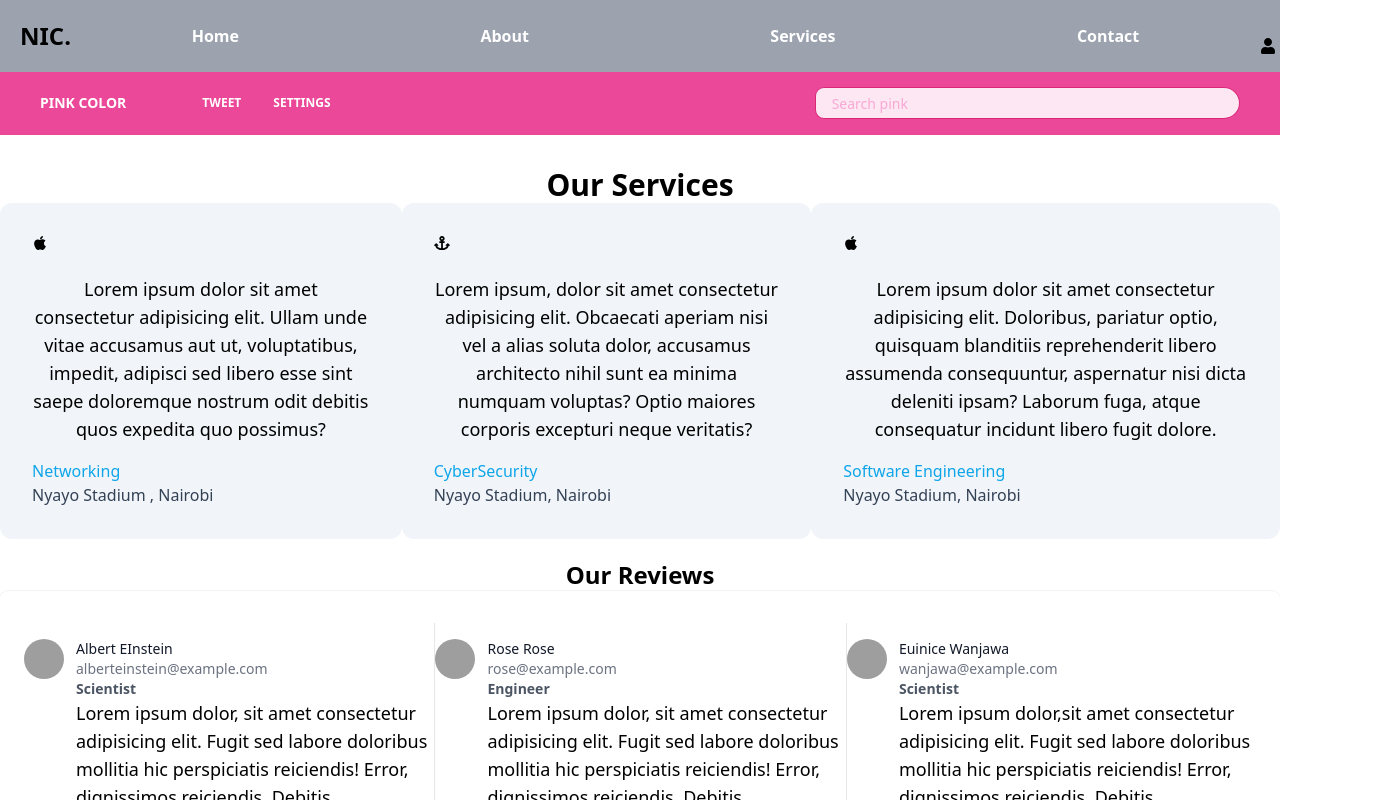
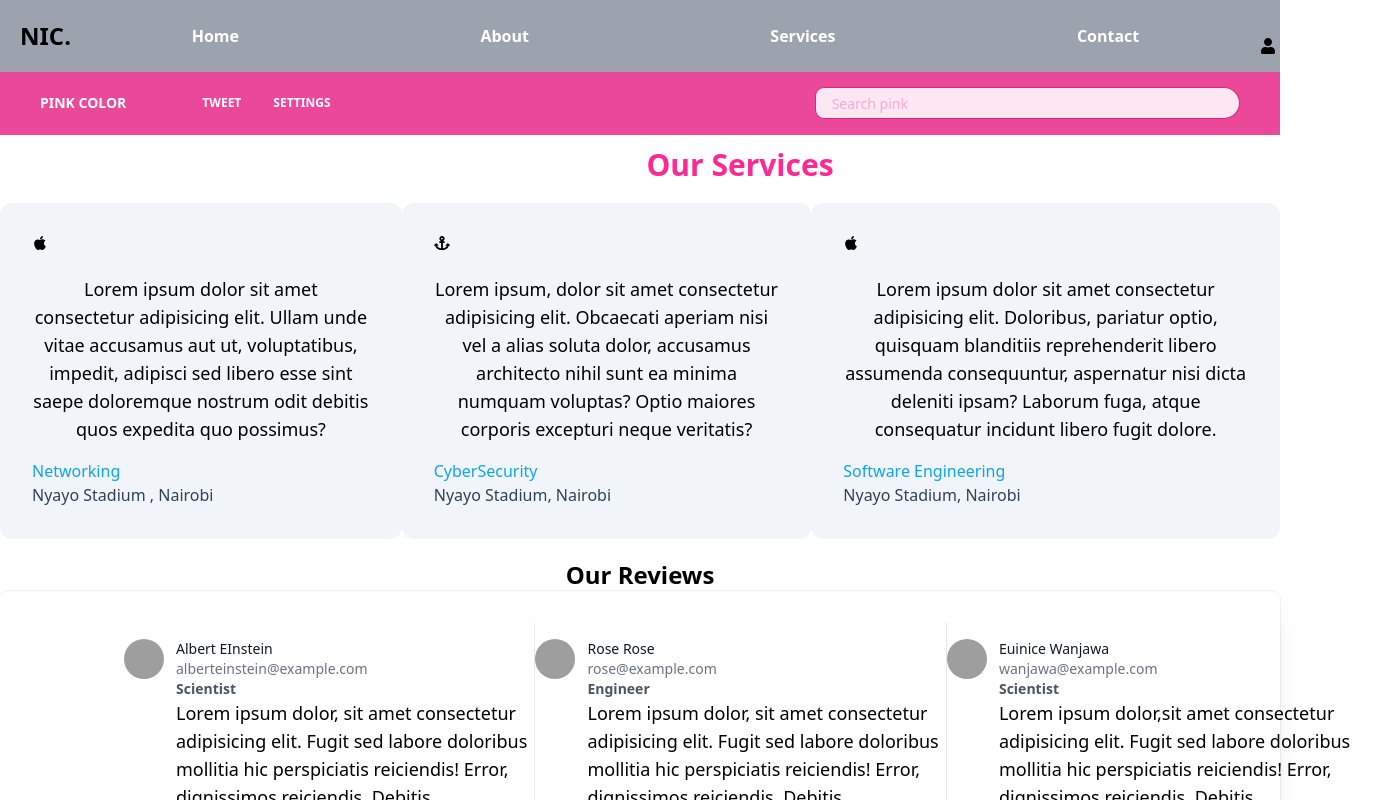
Before and after one commit to Rose1845/nic_app, a React (Vite) app: page /#/services in a window 1280 px wide. Both pictures are taken after a click on the button "LOG IN". Shown: the top 800 px of the page, 1380 px wide, since content can reach past the window. Built offline with nearby package versions, Linux system fonts and the light colour scheme; grey boxes are pictures that could not be loaded.

Commit message:
added the animation to services h1

```diff
--- a/src/components/Header.jsx
+++ b/src/components/Header.jsx
@@ -16,7 +16,7 @@ const Header = () => {
   const [menuOpen,setMenuOpen]= useState(false)
 
   return (
-    <div className='flex bg-gray-400 '>
+    <div className='ffixed overflow-hidden lex bg-gray-400 '>
       <nav className='max-w-7xl mx-auto w-full flex justify-between items-center p-5'>
         <div>
         <h1 className='font-bold text-2xl'>NIC.</h1>
--- a/src/pages/Services.jsx
+++ b/src/pages/Services.jsx
@@ -5,8 +5,11 @@ import { motion } from 'framer-motion'
 
 export default function Services() {
     return (
-      <div flex flex-col>
+      <motion.div animate={{ x: 0 }} >
+        <div flex flex-col>
+        <motion.h1 animate={{fontSize:50,color:'#ff2994',x:100,y:-20}}>
         <h1 className='text-3xl pt-5 font-bold text-center'>Our Services</h1>
+        </motion.h1>
         <div className='flex'>
         <div>
 
@@ -77,7 +80,9 @@ export default function Services() {
         <div className='flex flex-row bg-white dark:bg-slate-900 rounded-lg px-6 py-8 ring-1 ring-slate-900/5 shadow-xl'>
         <ul className="flex divide-x divide-gray-200">
         {people.map((person) => (
-          <li key={person.email} className="py-4 flex">
+          <motion.li animate={{ x: 100 }}
+          transition={{ delay: 1 }}>
+            <li key={person.email} className="py-4 flex">
             <img className="h-10 w-10 rounded-full" src={person.image} alt="" />
             <div className="ml-3">
               <p className="text-sm font-medium text-gray-900">{person.name}</p>
@@ -88,10 +93,12 @@ export default function Services() {
               </blockquote>
             </div>
           </li>
+          </motion.li>
         ))}
       </ul>
         </div>
       </div>
     </div>
+      </motion.div>
     )
   }
```
